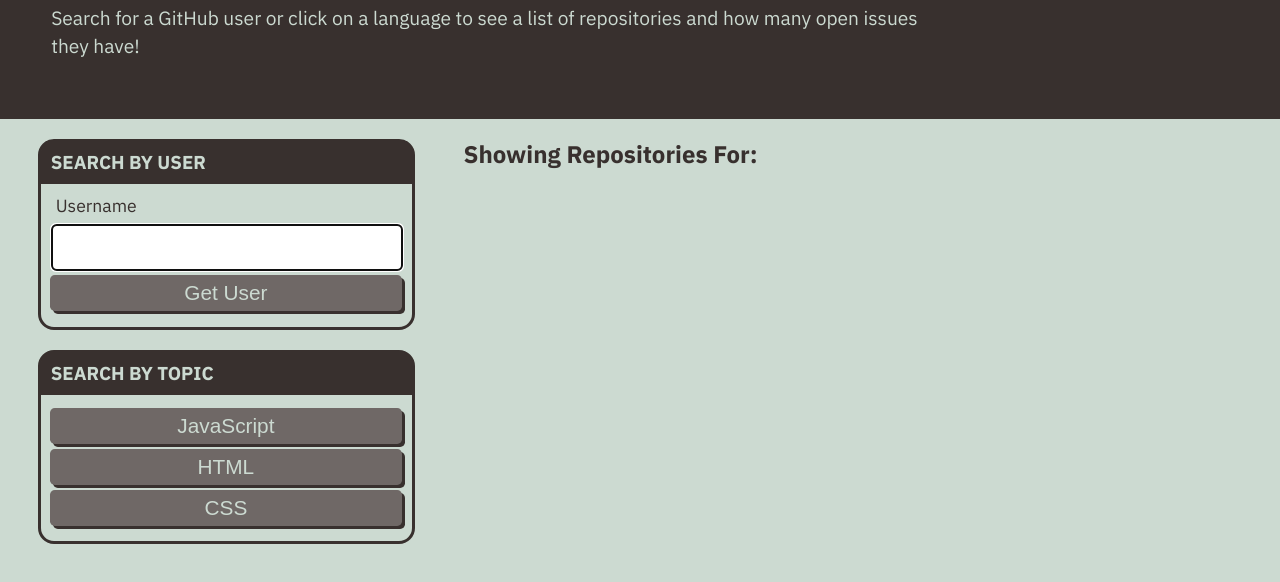
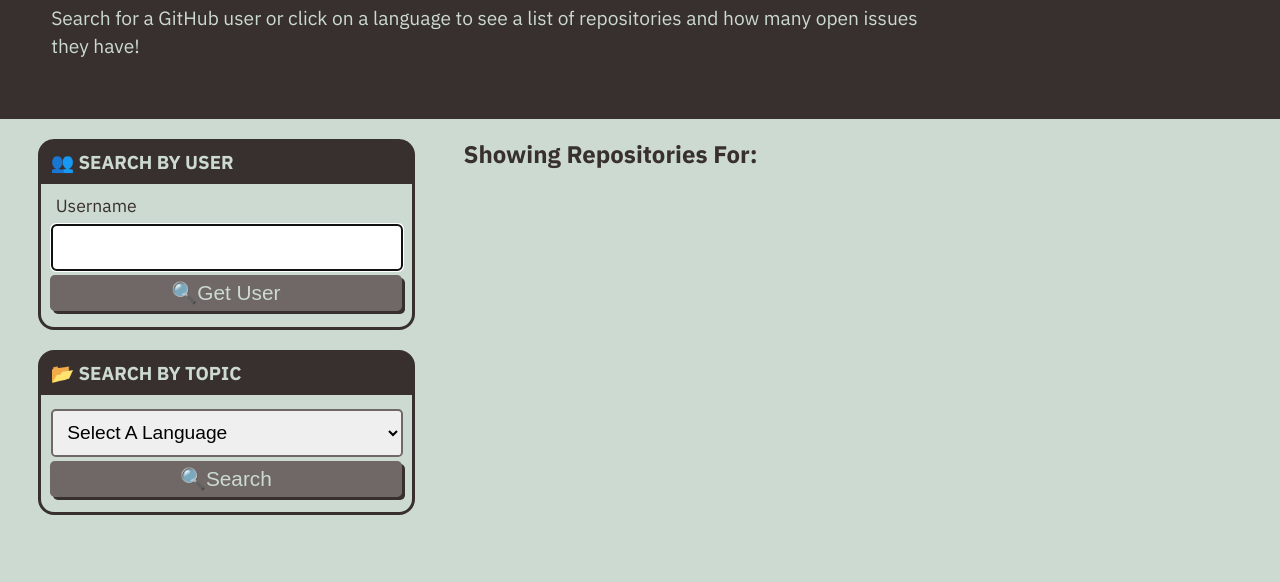
Before and after one commit to jwilferd10/git-it-done, a plain HTML site: page index.html in a window 1280 px wide. Shown: the part 114-696 px from the top of the page. Drawn offline with Linux system fonts and the light colour scheme.

Commit message:
Feat: Search by Language buttons replaced with a form select, more organized and less clutter. Additionally, emojis have been added to bring the app to life

```diff
--- a/assets/js/homepage.js
+++ b/assets/js/homepage.js
@@ -1,5 +1,6 @@
 const userFormEl = document.querySelector("#user-form");
-const languageButtonsEl = document.querySelector("#language-buttons")
+const languageSelectEl = document.getElementById("#languageSelect");
+const languageSubmitEl = document.querySelector("#language-submit");
 const nameInputEl = document.querySelector("#username");
 const repoContainerEl = document.querySelector("#repos-container");
 const repoSearchTerm = document.querySelector("#repo-search-term");
@@ -23,13 +24,16 @@ let formSubmitHandler = function(event) {
 }
 
 let buttonClickHandler = function(event) {
-    let language = event.target.getAttribute("data-language");
+    event.preventDefault();
+
+    let language = languageSelectEl.value;
 
     if (language) {
         getFeaturedRepos(language);
 
         // clear old text
         repoContainerEl.textContent = "";
+        languageSelectEl.value = "";
     }
 }
 
@@ -126,4 +130,4 @@ let getFeaturedRepos = function(language) {
 };
 
 userFormEl.addEventListener("submit", formSubmitHandler);
-languageButtonsEl.addEventListener("click", buttonClickHandler);
+languageSubmitEl.addEventListener("click", buttonClickHandler);
--- a/index.html
+++ b/index.html
@@ -22,22 +22,31 @@
       <!-- Search By User -->
       <div class="col-12 col-md-4">
         <div class="card">
-          <h3 class="card-header text-uppercase">Search By User</h3>
+          <h3 class="card-header text-uppercase">👥 Search By User</h3>
           <form id="user-form" class="card-body">
             <label class="form-label" for="username">Username</label>
             <input name="username" id="username" type="text" autofocus="true" class="form-input" />
-            <button type="submit" class="btn">Get User</button>
+            <button type="submit" class="btn">🔍Get User</button>
           </form>
         </div>
 
         <!-- Search By Topic -->
         <div class="card">
-          <h3 class="card-header text-uppercase">Search By Topic</h3>
-          <div id="language-buttons" class="card-body">
-            <button data-language="javascript" class="btn">JavaScript</button>
-            <button data-language="html" class="btn">HTML</button>
-            <button data-language="css" class="btn">CSS</button>
-          </div>
+          <h3 class="card-header text-uppercase">📂 Search By Topic</h3>
+
+          <form class="card-body">
+            <select id="#languageSelect" class="form-input">
+              <option value="" disabled selected class="btn">Select A Language</option>
+              <option value="javascript" class="btn">JavaScript</option>
+              <option value="html" class="btn">HTML</option>
+              <option value="css" class="btn">CSS</option>
+              <option value="python" class="btn">Python</option>
+              <option value="java" class="btn">Java</option>
+              <option value="c++" class="btn">C++</option>
+              <option value="c#" class="btn">C#</option>
+            </select>
+            <button id="language-submit" class="btn"> 🔍Search</button>
+          </form>
         </div>
       </div>
 
```
